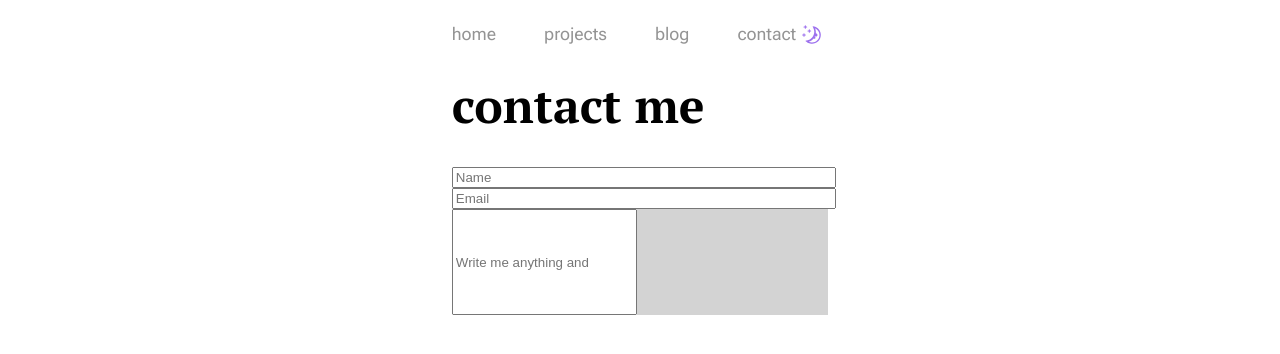
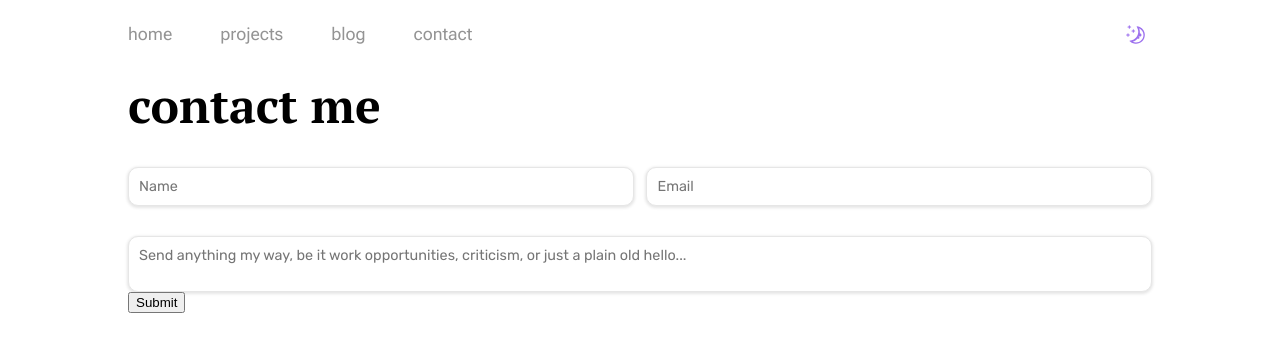
Before and after one commit to vishilp/portfolio, a React (Vite) app in the folder my-website/: page /contact in a window 1280 px wide. Shown: the top 354 px of the page. Built offline with nearby package versions, Linux system fonts and the light colour scheme.

Commit message:
working on form submit button

```diff
--- a/my-website/src/components/Contact_Form/contact_form.jsx
+++ b/my-website/src/components/Contact_Form/contact_form.jsx
@@ -3,14 +3,17 @@ import styles from './styles.module.css'
 function Contact_Form(){
     return(
         <div className={styles.container}>
-            <form className={styles.form}>
-                <div>
-                    <input className={styles.row1} type="text" required placeholder='Name' name='fname'></input>
-                    <input className={styles.row1} type="text" required placeholder='Email' name='femail'></input>
+            <form className={styles.form} action="https://api.web3forms.com/submit" method="POST">
+            <input type="hidden" name="access_key" value="33c6ffdf-ab1d-4ff6-8c8d-1c55700ab407"></input>
+                <div className={styles.top}>
+                    <input className={styles.row1} type="text" required placeholder='Name' name='Name'></input>
+                    <input className={styles.row1} type="text" required placeholder='Email' name='Email'></input>
                 </div>
-                <div>
-                    <input className={styles.row2} type="text" required placeholder='Write me anything and
-                    I will get back to you when I can' name='fmsg'></input>
+                <div className={styles.bottom}>
+                    <textarea className={styles.row2} type="text" required placeholder='Send anything my way, be it work opportunities, criticism, or just a plain old hello...' name='Msg'></textarea>
+                </div>
+                <div className={styles.button}>
+                    <input className={styles.submit} type="submit"></input>
                 </div>
             </form>
         </div>
--- a/my-website/src/components/Contact_Form/styles.module.css
+++ b/my-website/src/components/Contact_Form/styles.module.css
@@ -2,15 +2,42 @@
 }
 
 .form{
-    background-color: rgb(211, 211, 211);
-    width: 100%;
+    display: flex;
+    flex-direction: column;
+}
+
+.top{
+    display: flex;
+    gap: 1vw;
 }
 
 .row1{
-    width: 100%;
+    flex:1;
+    border-radius: 10px;
+    border: 1px solid var(--bordercolor);
+    box-shadow: var(--containershadow);
+    padding: 10px;
+    font-family: "Rubik", serif;
+    font-size: 0.9rem;
+    background-color: var(--background-color);
+    color: var(--color);
+}
+
+.bottom{
+    display: flex;
+    margin-top: 30px;
+    flex-wrap: wrap;
 }
 
 .row2{
     flex:1;
-    height: 100px;
+    border-radius: 10px;
+    border: 1px solid var(--bordercolor);
+    box-shadow: var(--containershadow);
+    padding: 10px;
+    font-family: "Rubik", serif;
+    font-size: 0.9rem;
+    background-color: var(--background-color);
+    resize: none;
+    color: var(--color);
 }
--- a/my-website/src/index.css
+++ b/my-website/src/index.css
@@ -45,6 +45,10 @@ body {
   margin-top: 0;
 }
 
+body > *{
+  width: 100%;
+}
+
 @media (max-width: 820px){ /*phones and tablets use entire screen*/
     body{
         max-width: 100vw;
--- a/my-website/src/pages/ContactPage/styles.module.css
+++ b/my-website/src/pages/ContactPage/styles.module.css
@@ -1,5 +1,5 @@
 .header{
-    color: black;
+    color: var(--color);
     font-family: "PT Serif", "Chicle", serif;
     font-weight: 700;
     font-size: 3rem;
```
